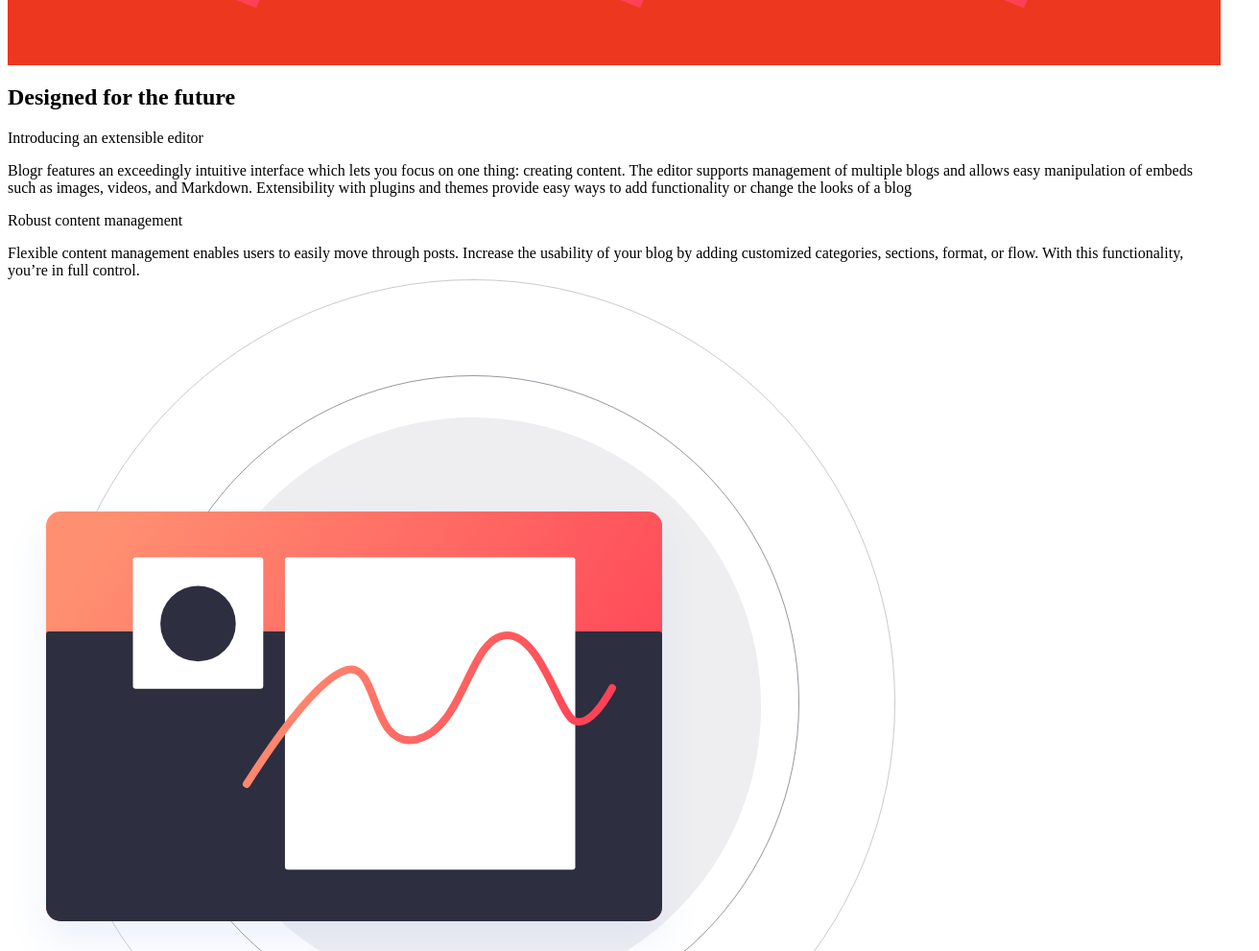
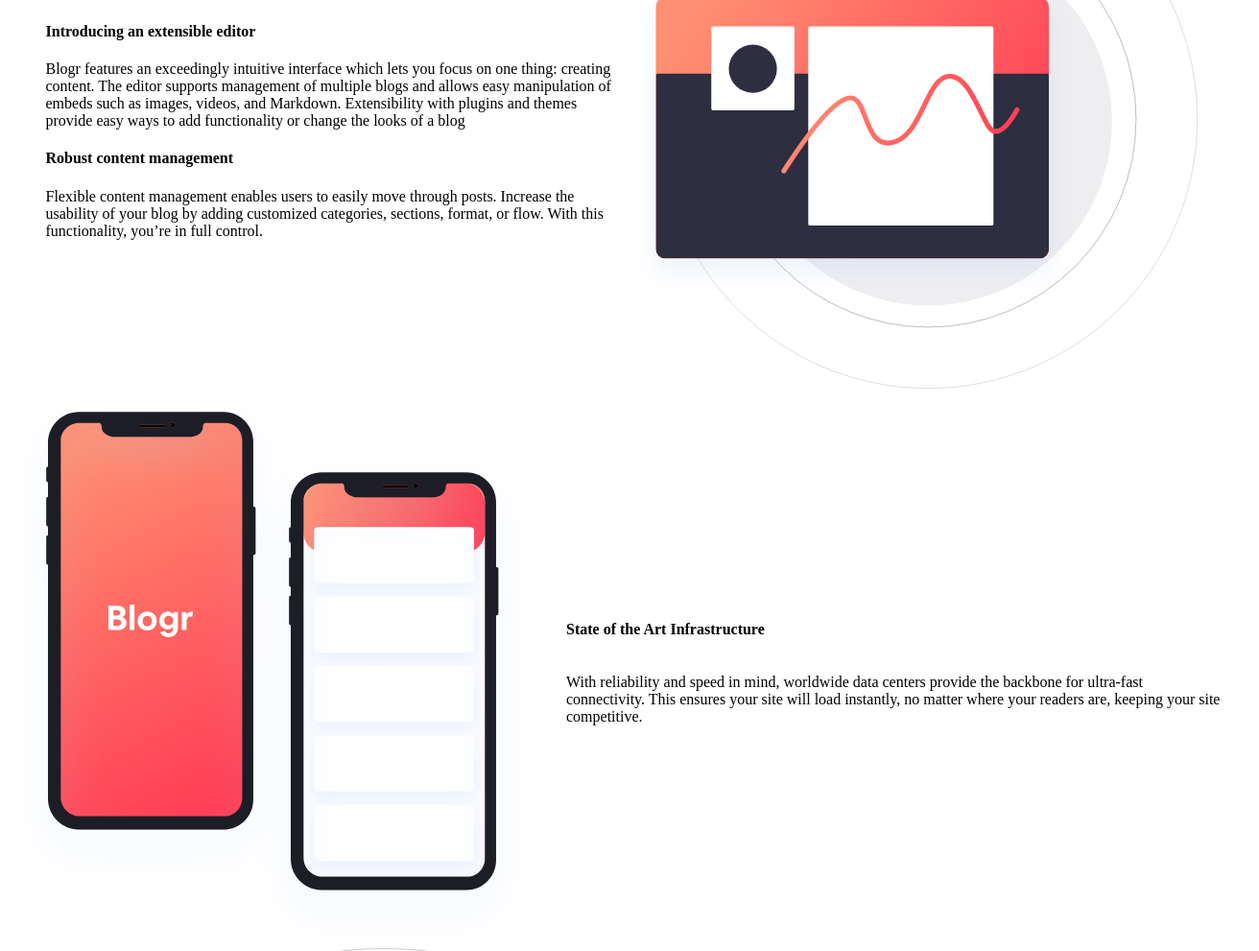
Before and after one commit to speedbuster/Blogr-Project-1, a plain HTML site: page index.html in a window 1280 px wide. Shown: the part 780-1771 px from the top of the page at 96% size, 1312 px wide, since content can reach past the window. Drawn offline with Linux system fonts and the light colour scheme.

Commit message:
second commit

```diff
--- a/index.html
+++ b/index.html
@@ -5,6 +5,9 @@
   <meta name="viewport" content="width=device-width, initial-scale=1.0"> <!-- displays site properly based on user's device -->
 
   <link rel="icon" type="image/png" sizes="32x32" href="./images/favicon-32x32.png">
+  <!-- <link rel="stylesheet" href="https://fonts.googleapis.com/css?family=Sofia"> -->
+  <link rel="stylesheet" href="https://fonts.googleapis.com/css2?family=Overpass:wght@300;600&family=Ubuntu:wght@400;500;700&display=swap">
+
 
   <title>Frontend Mentor | [Blogr]</title>
 
@@ -15,42 +18,129 @@
 
   html {
     height: 100%;
+    /* margin: 0;
+    padding: 0; */
   }
+
   .section-1 {
-    height: 400px;
+    height: 500px;
     background-color: rgb(238, 55, 31);
     color: white;
-    display: flex;
+    padding: 0 20px 0;
     background-image: url(images/bg-pattern-intro-desktop.svg);
-    background-size: contain;
-    padding: 0 20px 0;
+    background-size: cover;
+    background-position: center;
+    width: 100%;
   }
 
+  .left-side-bar{
+     display: flex;
+  }
+
+  .product {
+    padding: 0 20px ;
+  }
   .hero-section {
-    height: 400px;
+    /* height: 400px; */
     background-color: rgb(238, 55, 31);
     color: white;
-    display: flex;
-    background-image: url(images/bg-pattern-intro-desktop.svg);
-    background-size: contain;
-    padding: 0;
+    font-family: 'Overpass', sans-serif;
+    font-weight: 600;
+    text-align: center;
+    padding-top: 60px;
+    padding-left: 240px;
+    padding-right: 240px;
+    /* display: flex; */
+
+    /* padding: 0;
     align-items: center;
     text-align: center;
     flex: auto;
     display: block;
-    font-size: 30px;
+    font-size: 30px; */
   }
+
+  h2 {
+    font-size: 84px;
+  }
+
+  .section-2 {
+    display: flex;
+    flex-direction: column;
+    /* justify-content: space-between; */
+    align-items: center;
+    text-align: center;
+  }
+
+  .section-2 h2 {
+    margin-bottom: 20px;
+    font-size: 48px;
+  }
+
+  .section-2-part-1, .section-2-part-2 {
+    display: flex;
+    /* flex: 1; */
+    flex-direction: row;
+    justify-content: space-around;
+    align-items: center;
+    /* padding: 20px; */
+    width: 100%;
+    max-width: 1200px;
+    padding-left: 15px;
+    text-align: left;
+  }
+
+  .section-2-part-2-text {
+    flex: 1;
+    margin-right: 20px;
+  }
+
+  .section-2-part-2-img {
+  flex: 1;
+  }
+
+  .section-2-part-2-img img {
+  max-width: 100%;
+  height: auto;
+  }
+
+  .section-3 {
+    display: flex;
+    flex-direction: row;
+  }
+
+  .section-3-part-1, .section-3-part-2 {
+    display: flex;
+    flex-direction: column;
+    text-align: left;
+    justify-content: center;
+  }
+
+  .section-3-part-1 img {
+    flex: 1;
+    margin-right: 30px;
+    max-width: 100%;
+  height: auto;
+  }
+
+  .section-3-part-2 {
+  flex: 1;
+  }
+
+
 
   </style>
 </head>
 <body>
   <!-- logo  -->
   <div class="section-1">
+
+
+  <div class="left-side-bar">
     <div class="logo">
       <img src="images\logo.svg" alt="">
     </div>
 
-  <div class="left-side-bar">
     <div class="product">
       <div class="product-1">
         Product
@@ -86,7 +176,6 @@
         <a href="">LinkedIn</a>
       </div>
     </div>
-  </div>
 
     <div class="right-side-column">
       <div class="register">
@@ -94,9 +183,9 @@
         <a href="">Sign Up</a>
       </div>
     </div>
+  </div>
 
 
-  </div>
 
   <div class="hero-section">
     <h1>
@@ -117,6 +206,10 @@
 
   </div>
 
+  </div>
+
+
+
   <div class="section-2">
     <div class="section-2-part-1">
       <h2>Designed for the future</h2>
@@ -125,14 +218,14 @@
     <div class="section-2-part-2">
       <div class="section-2-part-2-text">
         <div>
-          <p>Introducing an extensible editor</p>
+          <h4>Introducing an extensible editor</h4>
           Blogr features an exceedingly intuitive interface which lets you focus on one thing: creating content.
           The editor supports management of multiple blogs and allows easy manipulation of embeds such as images,
           videos, and Markdown. Extensibility with plugins and themes provide easy ways to add functionality or
           change the looks of a blog
         </div>
         <div>
-          <p>Robust content management</p>
+          <h4>Robust content management</h4>
           Flexible content management enables users to easily move through posts. Increase the usability of your blog
           by adding customized categories, sections, format, or flow. With this functionality, you’re in full control.
         </div>
@@ -147,7 +240,7 @@
 
   <div class="section-3">
     <div class="section-3-part-1">
-      <img src="images\illustration-editor-desktop.svg" alt="">
+      <img src="images\illustration-phones.svg" alt="">
     </div>
     <div class="section-3-part-2">
       <h4>State of the Art Infrastructure</h4>
@@ -229,7 +322,7 @@
 
   <div class="attribution">
     Challenge by <a href="https://www.frontendmentor.io?ref=challenge" target="_blank">Frontend Mentor</a>.
-    Coded by <a href="#">Your Name Here</a>.
+    Coded by <a href="#">Anthony Okpara</a>.
   </div>
 </body>
 </html>
```
Lines whose indentation alone changed are shown as unchanged.
